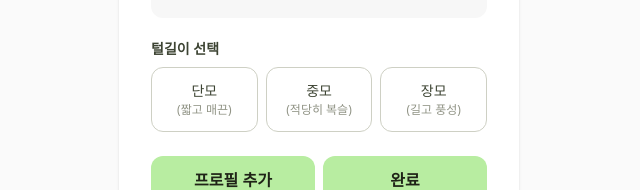
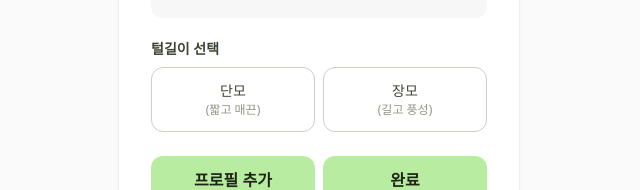
Before and after one commit to wodud17711/first-team-project, a React (Vite) app in the folder frontend/: page /dog-profile in a window 1280 px wide. Shown: the part 582-772 px from the top of the page, without its empty margins (321-961 px from the left). Built offline with nearby package versions, Linux system fonts and the light colour scheme; no server answers.

Commit message:
feat: 반려견 프로필 등록 중 털길이 중모 선택지 삭제

```diff
--- a/frontend/src/pages/DogProfile.jsx
+++ b/frontend/src/pages/DogProfile.jsx
@@ -125,7 +125,6 @@ function DogProfile() {
     // 털길이 선택 버튼 코드 줄이기 위해 사용
     const hairlength = [
         { value: "단모종", title: "단모", desc: "짧고 매끈" },
-        { value: "중모종", title: "중모", desc: "적당히 복슬" },
         { value: "장모종", title: "장모", desc: "길고 풍성" }
     ]
 
@@ -307,7 +306,7 @@ function DogProfile() {
                             key={c.value}
                             type="button"
                             onClick={() => setForm({ ...form, hairlength: c.value })}
-                            className={`w-1/3 flex flex-col items-center justify-center
+                            className={`w-1/2 flex flex-col items-center justify-center
                             px-3 py-3 rounded-xl border text-[14px] transition
                             ${form.hairlength === c.value
                                 ? "bg-brand-200 border-brand-500 hover:bg-brand-200"
@@ -320,9 +319,8 @@ function DogProfile() {
                         </button>
                         ))}
                     </div>
+                </div>
 
-
-                </div>
             </div>
 
             {error && (
```
